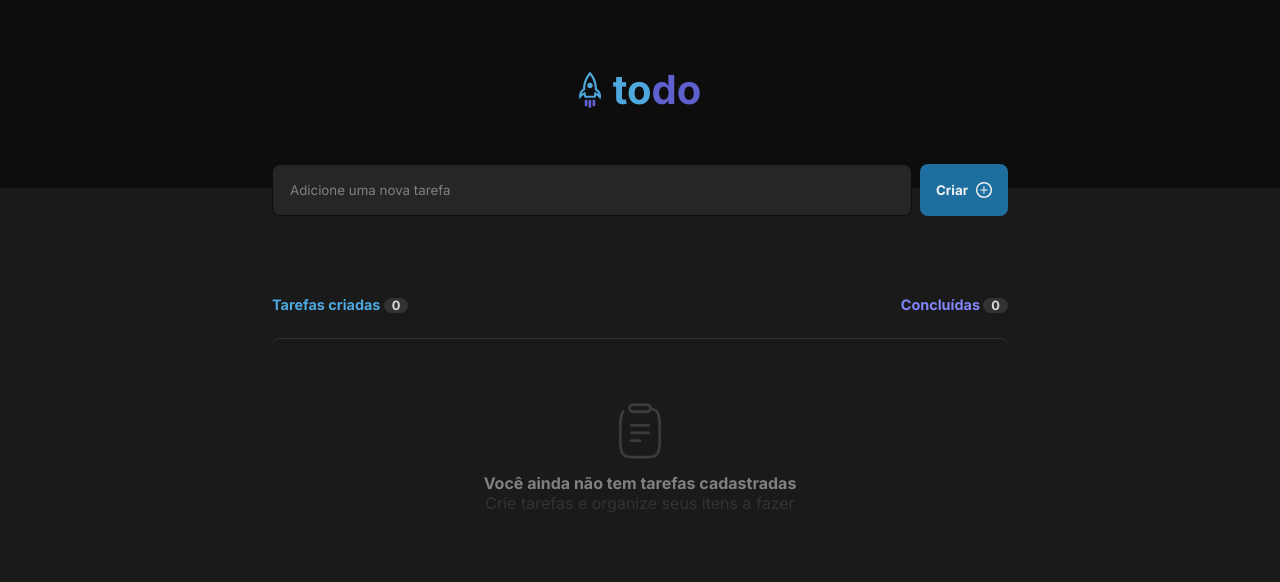
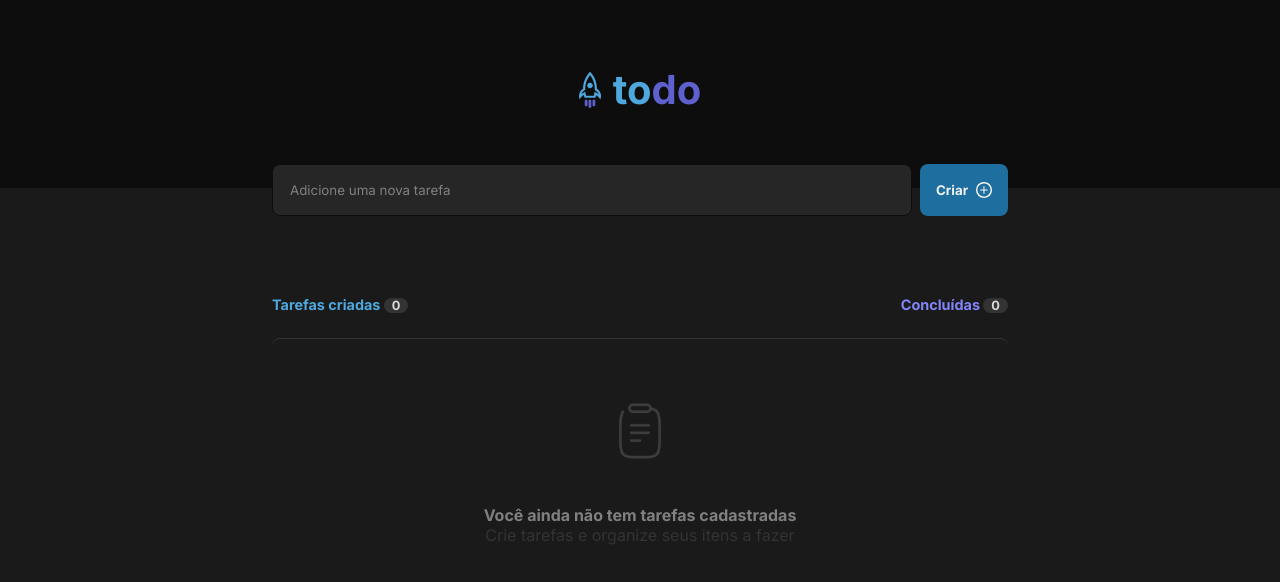
Before and after one commit to acamposlucas/ignite-reactjs-todolist, a React (Vite) app: page / in a window 1280 px wide. Shown: the top 582 px of the page. Built offline with nearby package versions, Linux system fonts and the light colour scheme.

Commit message:
fix: moves bg image from board to board--noTask

```diff
--- a/src/components/TaskList.module.css
+++ b/src/components/TaskList.module.css
@@ -30,14 +30,7 @@
 }
 
 .taskList__board {
-  display: flex;
-  align-items: center;
-  justify-content: center;
-
-  background-image: url(../assets/clipboard.svg);
-  background-repeat: no-repeat;
-  background-position: center 4rem;
-  background-size: 3.5rem;
+  padding: 4rem;
   margin-top: 2rem;
   min-height: 15.25rem;
   border-top: 1px solid var(--gray-400);
@@ -45,7 +38,14 @@
 }
 
 .taskList__board--noTask {
-  padding-top: 4rem;
+  align-items: center;
+  display: flex;
+  background-image: url(../assets/clipboard.svg);
+  background-repeat: no-repeat;
+  background-position: center top;
+  background-size: 3.5rem;
+  justify-content: center;
+  min-height: 15.25rem;
   text-align: center;
 }
 
```
